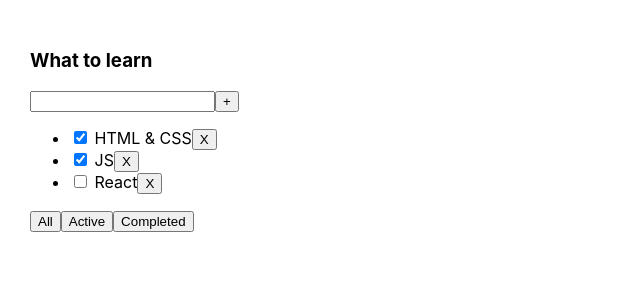
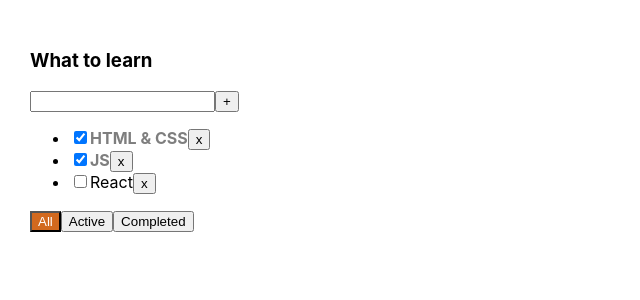
Before and after one commit to genamontana/1-todolist, a React (Create React App) app: page / in a window 1280 px wide. Shown: the top 300 px of the page, without its empty margins (0-640 px from the left). Built offline with nearby package versions, Linux system fonts and the light colour scheme.

Commit message:
4 lesson completed

```diff
--- a/src/App.css
+++ b/src/App.css
@@ -6,3 +6,18 @@
 .App > div {
   margin-right: 50px;
 }
+
+.btn-active{
+  background-color: chocolate;
+  color: white;
+}
+
+.task-done{
+  font-weight: bold;
+  opacity: 0.5;
+}
+
+.input-error{
+  border: 2px red solid;
+  outline: none;
+}
--- a/src/App.tsx
+++ b/src/App.tsx
@@ -38,6 +38,10 @@
         setTasks([{id: v1(), title, isDone: false}, ...tasks])
     }
 
+    const changeTaskStatus = (taskId: string, isDone: boolean) => {
+        setTasks(tasks.map(t => t.id === taskId ? {...t, isDone: isDone} : t))
+    }
+
     const changeTodoListFilter = (nexFilterValue: FilterValuesType) => {
         setFilter(nexFilterValue)
     }
@@ -61,8 +65,10 @@
                 addTask={addTask}
                 tasks={getFilteredTasks(tasks, filter)}
                 title={todoListTitle}
+                filter={filter}
                 removeTask={removeTask}
                 changeTodoListFilter={changeTodoListFilter}
+                changeTaskStatus={changeTaskStatus}
             />
         </div>
     );
--- a/src/TodoList.tsx
+++ b/src/TodoList.tsx
@@ -1,62 +1,84 @@
 import React, {ChangeEvent, KeyboardEvent, useState} from 'react';
 import {FilterValuesType, TaskType} from './App';
 
-type TodoListType = {
-    title: string,
+type TodoListPropsType = {
+    title: string
     tasks: Array<TaskType>
-    addTask: (tittle: string) => void
-    removeTask: (tId: string) => void
-    changeTodoListFilter: (nexFilterValue: FilterValuesType) => void
+    filter: FilterValuesType
+    addTask: (title: string) => void
+    removeTask: (taskId: string) => void
+    changeTaskStatus: (taskId: string, isDone: boolean) => void
+    changeTodoListFilter: (nextFilterValue: FilterValuesType) => void
 }
+const TodoList = (props: TodoListPropsType) => {
 
+    const [title, setTitle] = useState<string>('')
+    const [error, setError] = useState<boolean>(false)
 
-const TodoList = ({addTask, title, tasks, removeTask, changeTodoListFilter}: TodoListType) => {
+    const tasksListItems = props.tasks.map((task: TaskType) => {
+        const removeTasks = () => props.removeTask(task.id)
+        const changeTaskStatus = (e: ChangeEvent<HTMLInputElement>) =>
+            props.changeTaskStatus(task.id, e.currentTarget.checked)
 
-        const [tit, setTit] = useState<string>('')
-
-        const tasksElements = tasks.map(
-            t => <li key={t.id}><input type="checkbox" checked={t.isDone}/> <span>{t.title}</span>
-                <button onClick={() => removeTask(t.id)}>X</button>
-            </li>)
-
-        const addTasks = () => {
-            addTask(tit)
-            setTit('')
-
+        return (
+            <li key={task.id}>
+                <input type="checkbox"
+                       checked={task.isDone}
+                       onChange={changeTaskStatus}
+                />
+                <span className={task.isDone ? 'task-done' : ''}>{task.title}</span>
+                <button onClick={removeTasks}>x</button>
+            </li>
+        )
+    })
+    const addTask = () => {
+        const trimmedTitle = title.trim()
+        if (trimmedTitle) {
+            props.addTask(title)
+        } else {
+            setError(true)
         }
-
-        const SetLocalTitle = (e: ChangeEvent<HTMLInputElement>) => setTit(e.currentTarget.value)
-
+        setTitle('')
+    }
+    const setLocalTitle = (e: ChangeEvent<HTMLInputElement>) => {
+        error && setError(false)
+        setTitle(e.currentTarget.value)}
     const onEnterAddTask = (e: KeyboardEvent<HTMLInputElement>) => {
         if (e.key === 'Enter') {
-                addTasks()
+            addTask()
         }
     }
-
-        const onClickHandlerCreator = (filter: FilterValuesType) => () => changeTodoListFilter(filter)
-
+    const onClickHandlerCreator = (filter: FilterValuesType) => () => props.changeTodoListFilter(filter)
     return (
         <div>
-                <h3>{title}</h3>
+            <h3>{props.title}</h3>
             <div>
-                    <input
-                        value={tit}
+                <input className={error ? 'input-error' : ''}
+                       value={title}
                        onKeyDown={onEnterAddTask}
-                        onChange={SetLocalTitle}/>
-                    <button onClick={addTasks}>+
-                    </button>
+                       onChange={setLocalTitle}
+                />
+                <button onClick={addTask}>+</button>
+                {error && <div style={{fontWeight: 'bold', color:"red"}}>Please, enter task title</div>}
             </div>
             <ul>
-                    {tasksElements}
+                {tasksListItems}
             </ul>
             <div>
-                    <button onClick={onClickHandlerCreator('all')}>All</button>
-                    <button onClick={onClickHandlerCreator('active')}>Active</button>
-                    <button onClick={onClickHandlerCreator('completed')}>Completed</button>
+                <button
+                    className={props.filter === 'all' ? 'btn-active' : ''}
+                    onClick={onClickHandlerCreator('all')}>All
+                </button>
+                <button
+                    className={props.filter === 'active' ? 'btn-active' : ''}
+                    onClick={onClickHandlerCreator('active')}>Active
+                </button>
+                <button
+                    className={props.filter === 'completed' ? 'btn-active' : ''}
+                    onClick={onClickHandlerCreator('completed')}>Completed
+                </button>
             </div>
         </div>
     );
-    }
-;
-
+};
 export default TodoList;
```
Lines whose indentation alone changed are shown as unchanged.
